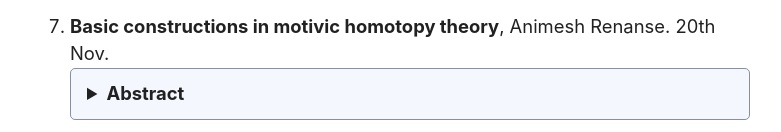
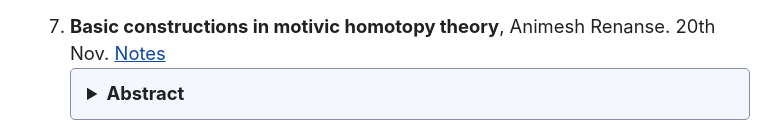
Before and after one commit to ARenanse/A1-Invariance, a plain HTML site: page index.html in a window 1280 px wide. Shown: the part 2394-2526 px from the top of the page, without its empty margins (250-1031 px from the left). Drawn offline with nearby package versions, Linux system fonts and the light colour scheme; some packages are replaced by stand-ins of ours.

Commit message:
Update index.html

```diff
--- a/index.html
+++ b/index.html
@@ -138,7 +138,7 @@
       </details>
     </li>
     <li>
-      <b>Basic constructions in motivic homotopy theory</b>, Animesh Renanse. 20th Nov.
+      <b>Basic constructions in motivic homotopy theory</b>, Animesh Renanse. 20th Nov. <a href="Lec II-7.pdf">Notes</a>
       <details>
         <summary>Abstract</summary>
         <p>Using explicit description of functors amongst (motivic) spaces and (motivic) spectra, we obtain some interesting equivalences which showcases the benefit of working with motivic spaces/spectra. The main such application would be the construction of $\mathbb{A}^{1}$-degree of Morel and Cazanave and we will compute it for some examples. As an interesting application of $\mathbb{A}^1$-degree, we will end with counting lines over a smooth cubic surface over $\text{\rm char} \basef \neq 2$ via quadratic forms, as done in [KW21]. </p>
```
